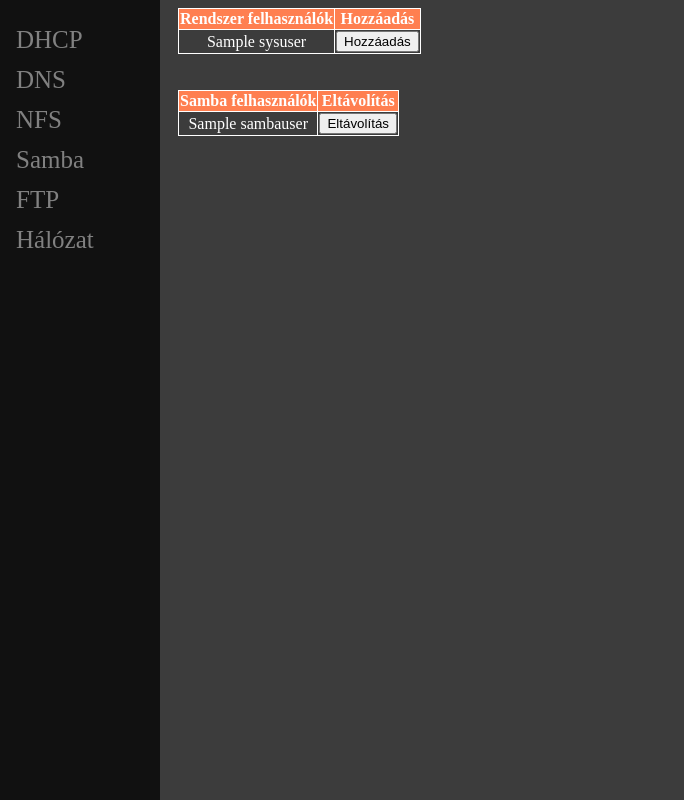
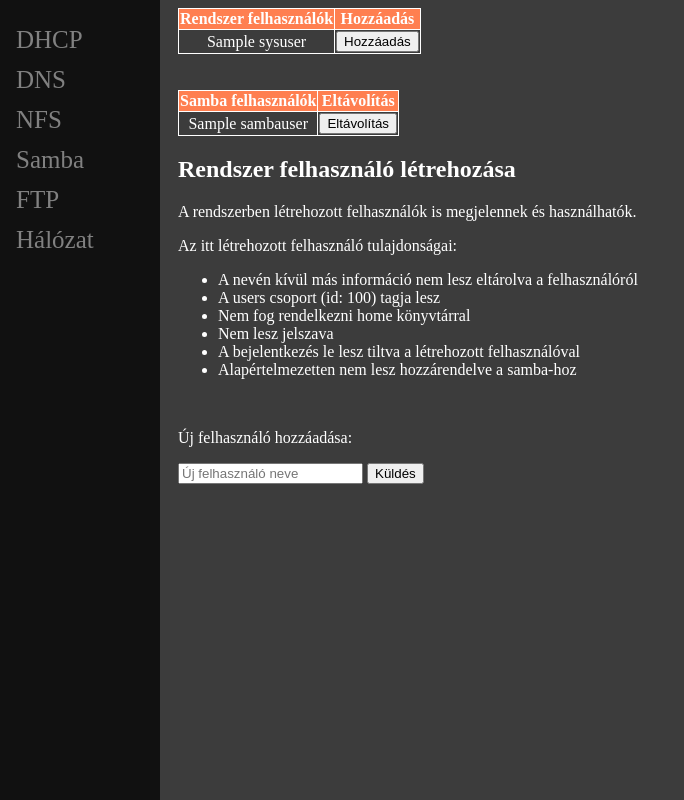
Before and after one commit to TolnaiAttila/uswg, a Flask app: template uswg/templates/samba/users_modify.html in a window 1280 px wide. Shown: the whole page, without its empty margins (0-684 px from the left). Run offline with Flask 3, Linux system fonts and the light colour scheme; the template is opened without the code that fills it: most values are stand-ins (such as "Sample title", 1, 10 or a date in 2020).

Commit message:
Samba add system user

```diff
--- a/uswg/main.py
+++ b/uswg/main.py
@@ -331,6 +331,20 @@ def service_add(current_user):
             return render_template('shared/error.html', text=text)
 
         return redirect(url_for('samba_users'), code=307)
+
+
+
+    if id == "add-system-user":
+        user = str(request.form.get('system-user'))
+
+        number = f.add_system_user(user)
+
+        if number != 0:
+            text=err.error(number)
+            return render_template('shared/error.html', text=text)
+
+        return redirect(url_for('samba_users'), code=307)
+
 
     return render_template('shared/error.html', text=text)
 
--- a/uswg/templates/samba/users_modify.html
+++ b/uswg/templates/samba/users_modify.html
@@ -69,6 +69,26 @@
                 </form>
             </div>
 
+            <h2>Rendszer felhasználó létrehozása</h2>
+            <p>A rendszerben létrehozott felhasználók is megjelennek és használhatók.</p>
+            <p>Az itt létrehozott felhasználó tulajdonságai:</p>
+            <ul>
+                <li>A nevén kívül más információ nem lesz eltárolva a felhasználóról</li>
+                <li>A users csoport (id: 100) tagja lesz</li>
+                <li>Nem fog rendelkezni home könyvtárral</li>
+                <li>Nem lesz jelszava</li>
+                <li>A bejelentkezés le lesz tiltva a létrehozott felhasználóval</li>
+                <li>Alapértelmezetten nem lesz hozzárendelve a samba-hoz</li>
+
+            </ul>
+
+            <br>
+            <p>Új felhasználó hozzáadása:</p>
+            <form id="addsystemuserForm" action="/service/add" method="post">
+                <input type="hidden" name="form_id" value="add-system-user">
+                <input type="text" name="system-user" placeholder="Új felhasználó neve" pattern="[a-zA-Z0-9\-\.]*" required>
+                <button type="submit">Küldés</button>
+            </form>
         </div>
 
 
```
Also changed, not shown: uswg/functions.py (+10 -1 lines), 1 other file.
